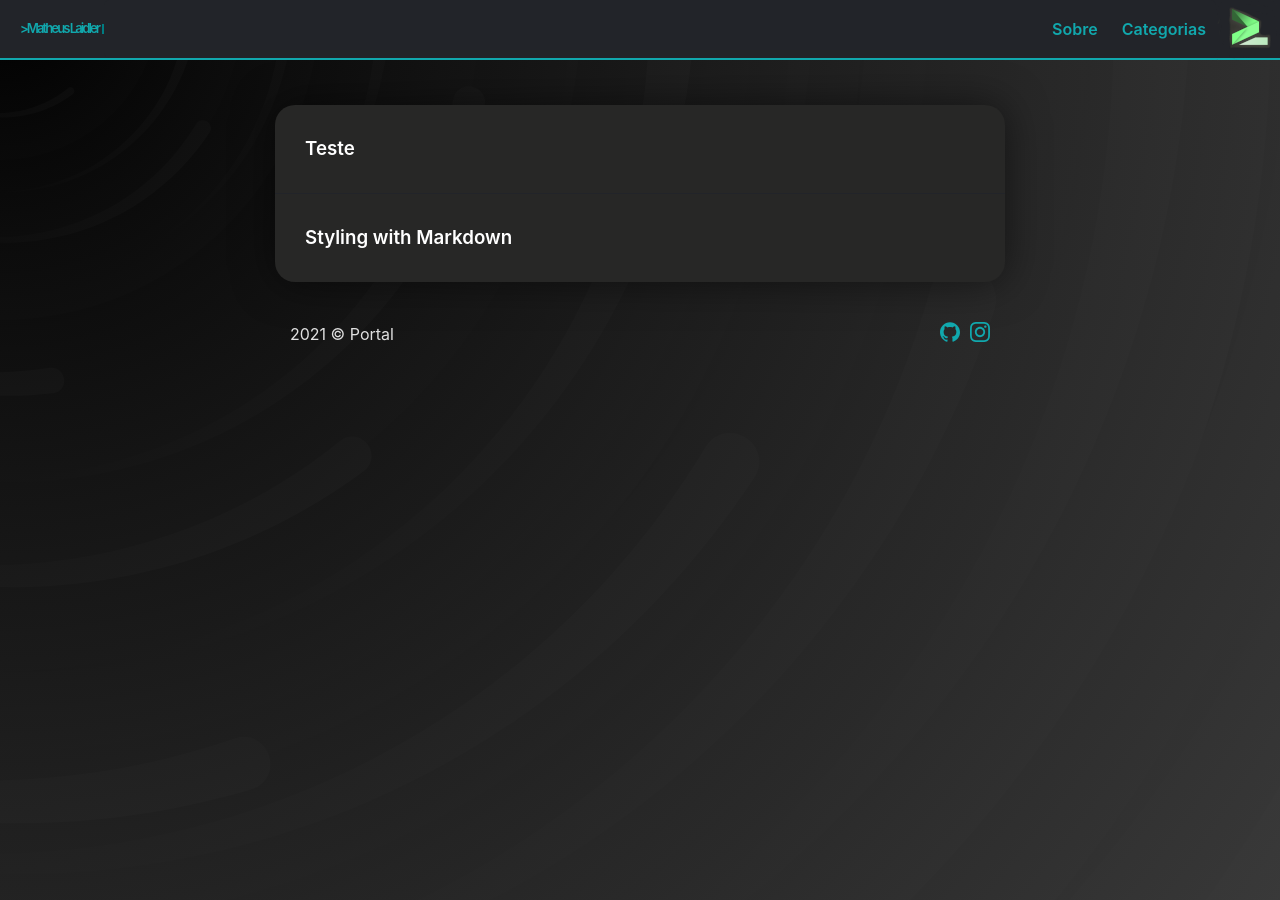
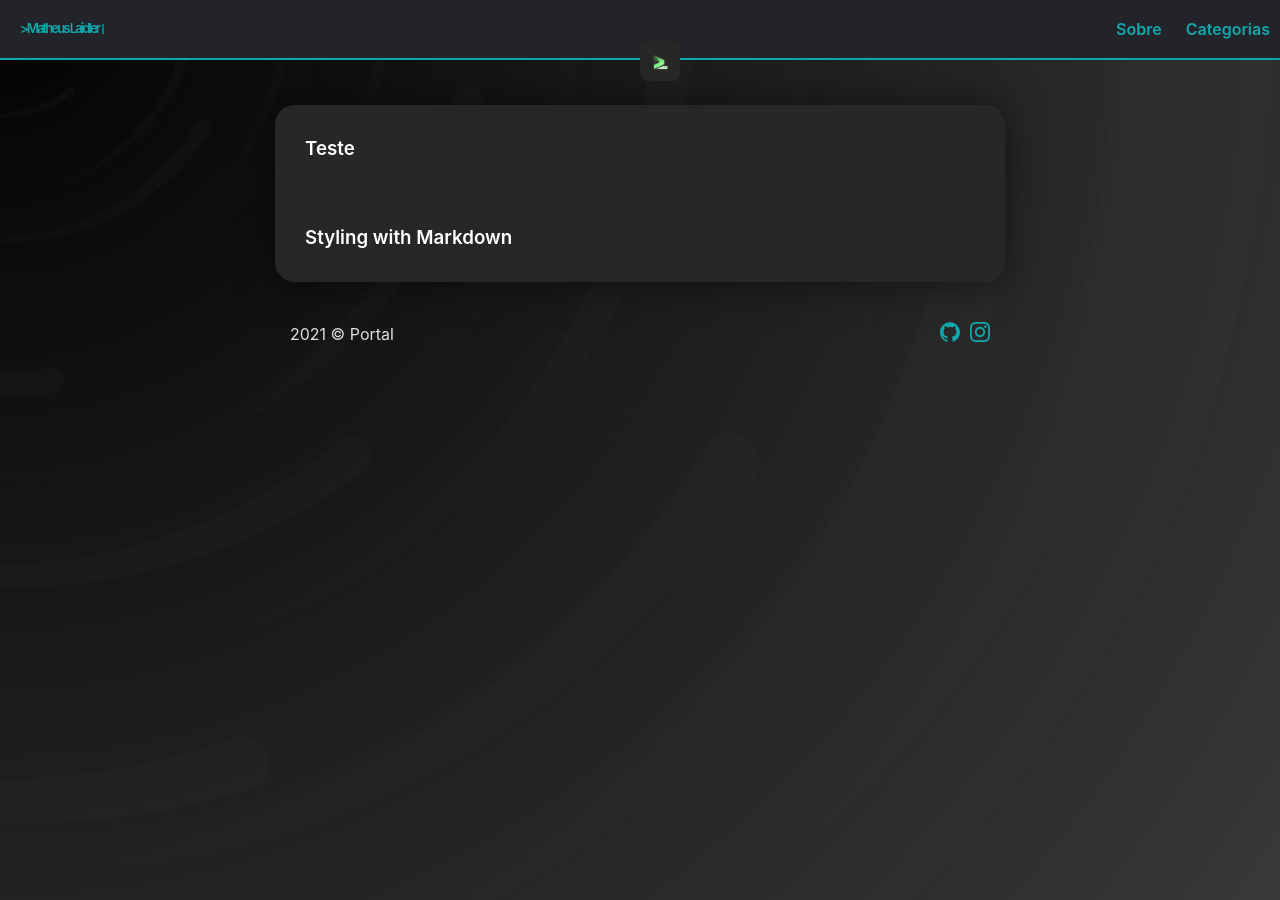
Before and after one commit to matheuslaidler/WayOfSec-Welcome-Theme, a Jekyll site: the page built from index.md, in a window 1280 px wide. Built offline with Jekyll 4.4.1, drawn with Linux system fonts in a browser that asks for light colours.

Commit message:
Update _layout-header.scss

```diff
--- a/_sass/_layout-header.scss
+++ b/_sass/_layout-header.scss
@@ -40,6 +40,22 @@
     }
 }
 
+.site-icon {
+    position: absolute;
+    left: 50%;
+    top: 100%;
+    margin-top: -17px;
+    width: 40px;
+    height: 40px;
+    padding: 8px;
+    background: $content-color;
+    border-radius: 20%;
+    @include media-query($on-mobile) {
+      width: 15px;
+      height: 15px;
+      margin-top: -5px;
+    }
+}
 
 
 .site-nav {
```
